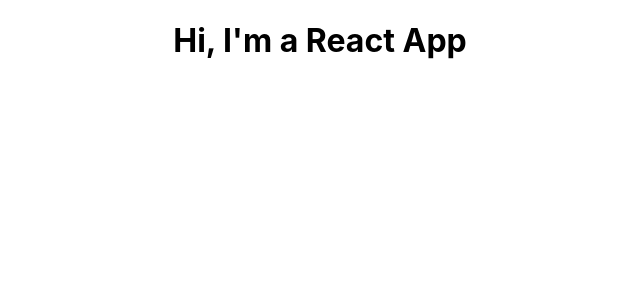
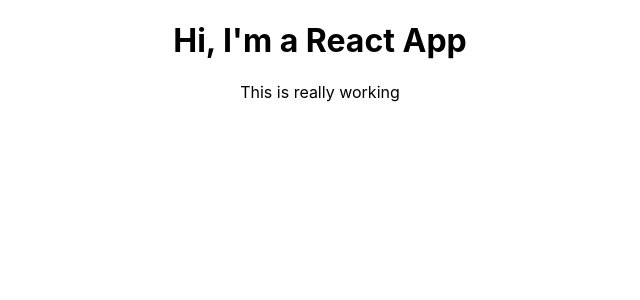
Before and after one commit to RdotSilva/React-Complete-Guide-Course, a React (Create React App) app: page / in a window 1280 px wide. Shown: the top 300 px of the page, without its empty margins (320-960 px from the left). Built offline with nearby package versions, Linux system fonts and the light colour scheme.

Commit message:
Add Person folder

```diff
--- a/src/App.js
+++ b/src/App.js
@@ -6,6 +6,7 @@ class App extends Component {
     return (
       <div className="App">
         <h1>Hi, I'm a React App</h1>
+        <p>This is really working</p>
       </div>
     );
 
```
